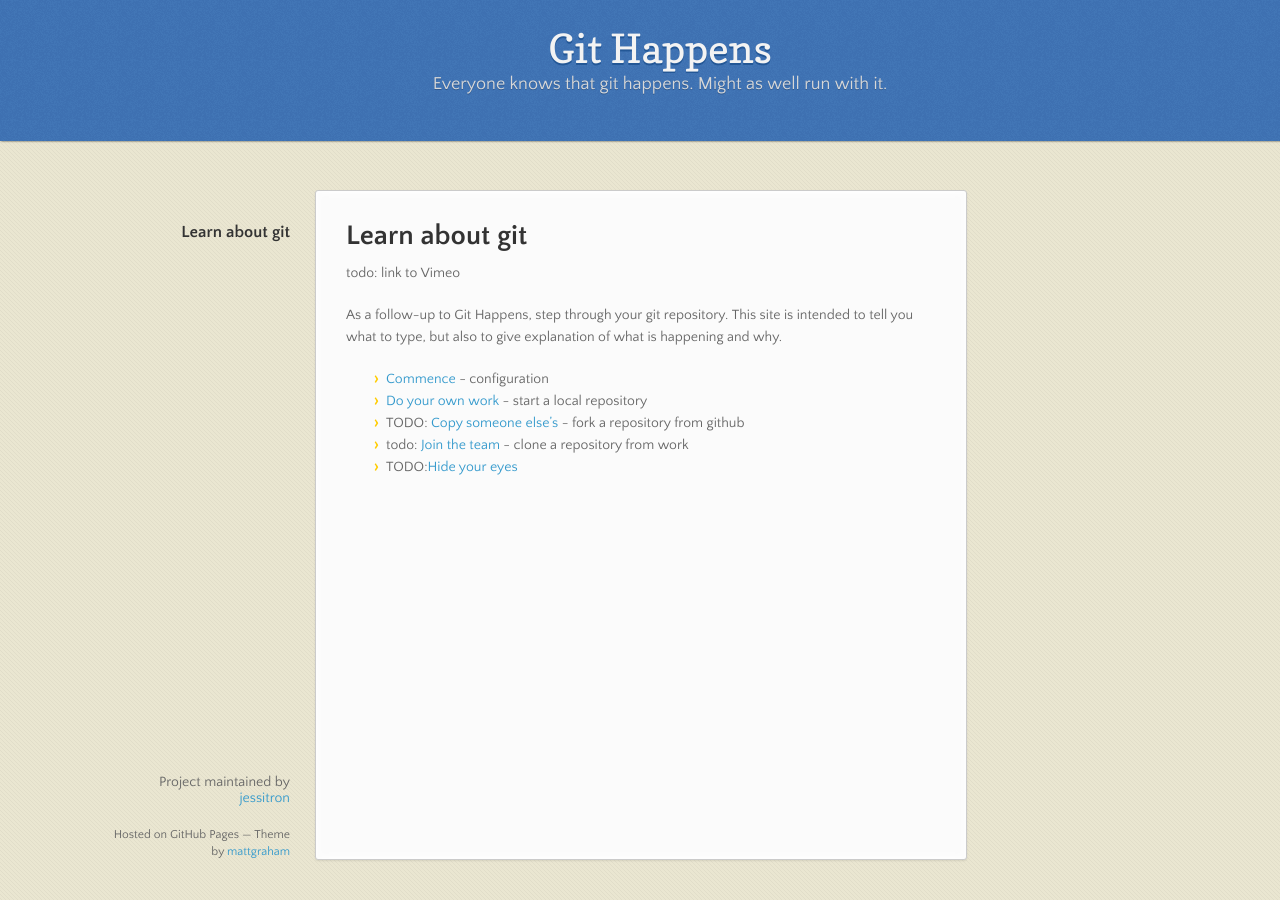
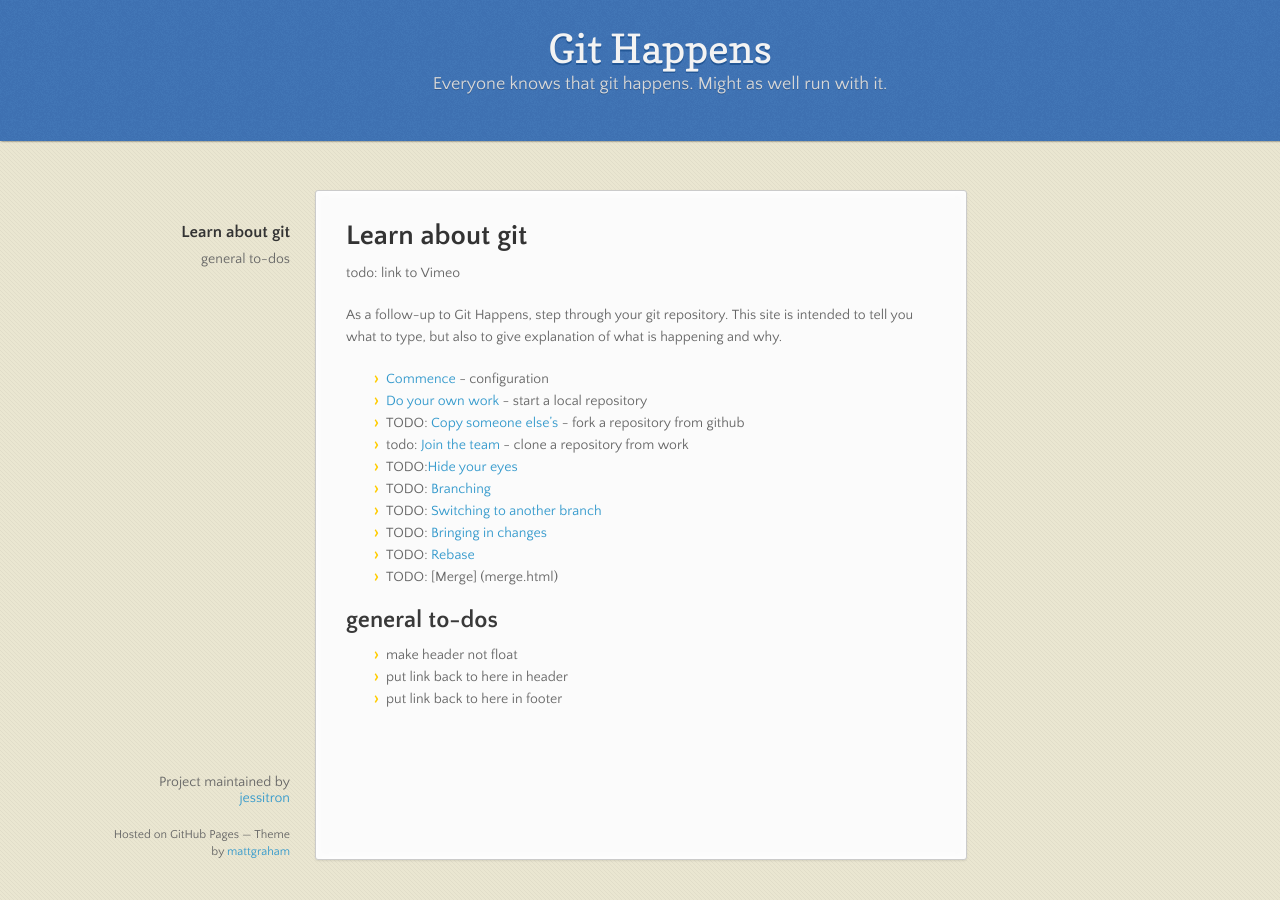
Before and after one commit to jessitron/git-happens, a Jekyll site: the page built from index.md, in a window 1280 px wide. Built offline with Jekyll 4.4.1, drawn with Linux system fonts in a browser that asks for light colours; nearby versions of some CDN libraries.

Commit message:
Add some TODOs

```diff
--- a/index.md
+++ b/index.md
@@ -14,3 +14,14 @@
 * TODO: [Copy someone else's](fork.html) - fork a repository from github
 * todo: [Join the team](clone.html) - clone a repository from work
 * TODO:[Hide your eyes](ignore.html)
+* TODO: [Branching](branch.html)
+* TODO: [Switching to another branch](switchBranch.html)
+* TODO: [Bringing in changes](decide.html)
+* TODO: [Rebase](rebase.html)
+* TODO: [Merge] (merge.html)
+
+## general to-dos
+
+* make header not float
+* put link back to here in header
+* put link back to here in footer
```
